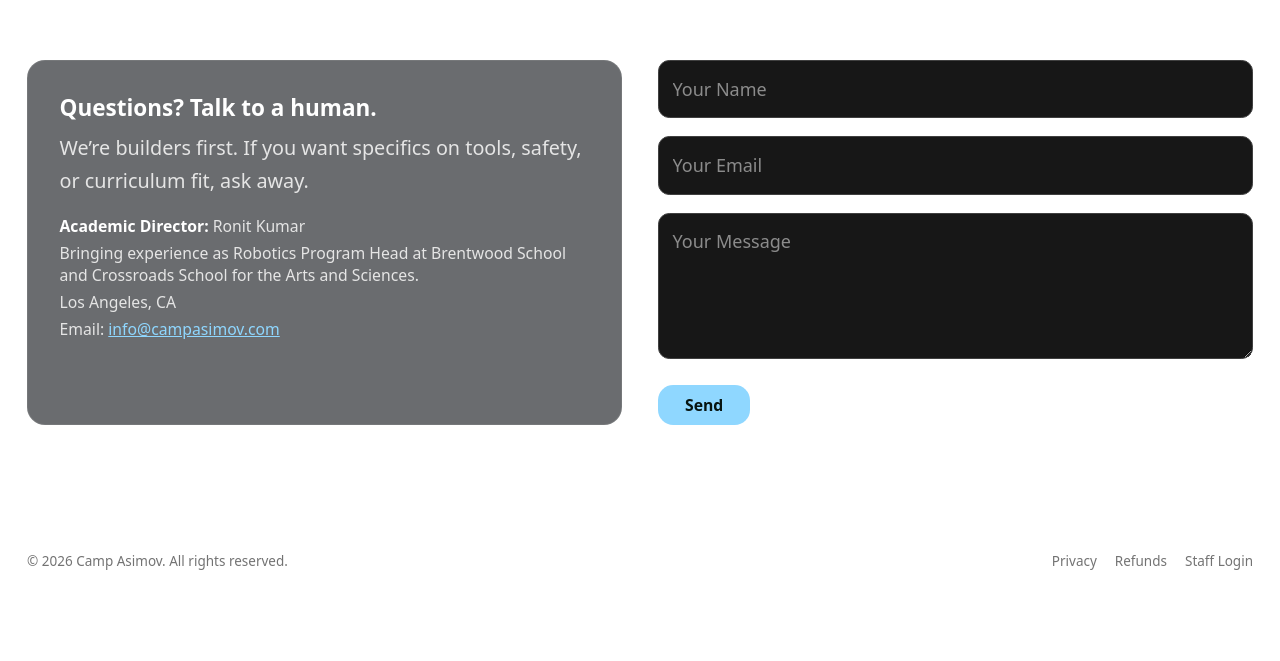
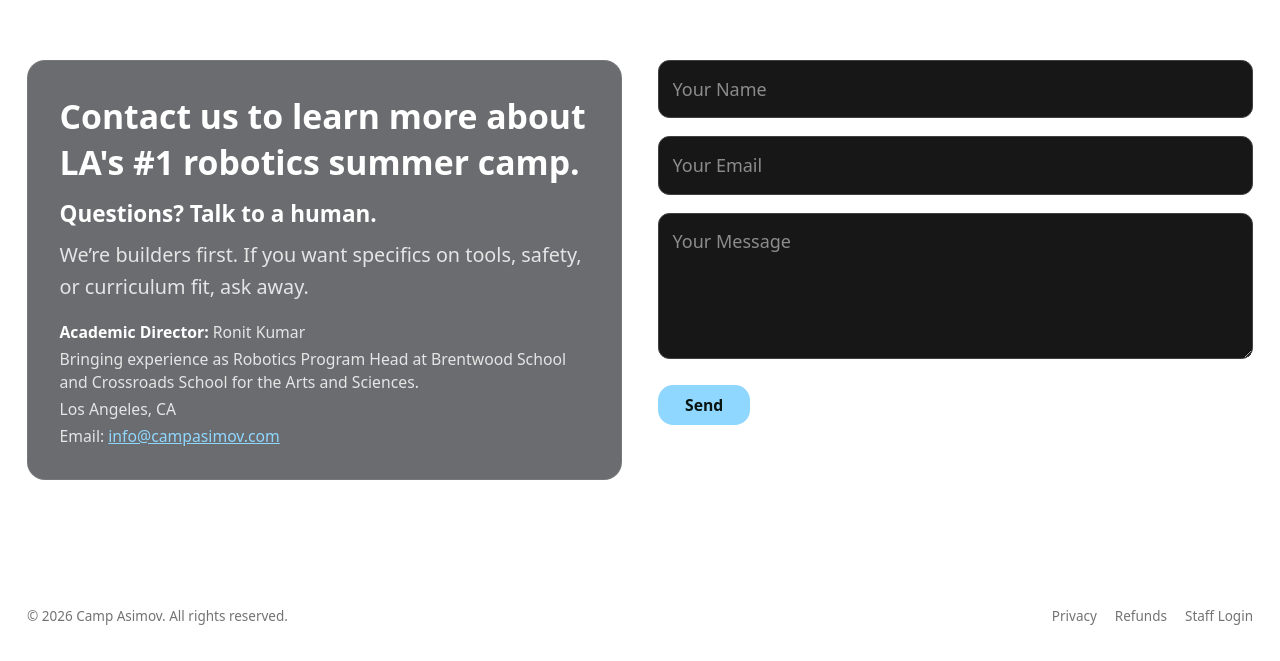
Before and after one commit to KingKumar/camp-asimov, a Next.js app: page / in a window 1280 px wide. Shown: the part 7473-8134 px from the top of the page. Before the commit the page ends 8079 px from the top, so only its background shows below. Built offline with nearby package versions, Linux system fonts and the light colour scheme.

Commit message:
Updated contact section

```diff
--- a/components/AsimovLanding.tsx
+++ b/components/AsimovLanding.tsx
@@ -1063,6 +1063,9 @@ export default function AsimovCampLanding() {
             className="rounded-2xl border p-6 md:p-7"
             style={{ borderColor: ink.line, background: "rgba(8,10,16,0.6)" }}
           >
+            <h2 className="text-2xl md:text-3xl font-bold mb-3">
+              Contact us to learn more about LA's #1 robotics summer camp.
+            </h2>
             <h3 className="text-xl font-semibold text-white">Questions? Talk to a human.</h3>
             <p className="mt-2 text-neutral-200">
               We’re builders first. If you want specifics on tools, safety, or curriculum fit, ask away.
```
